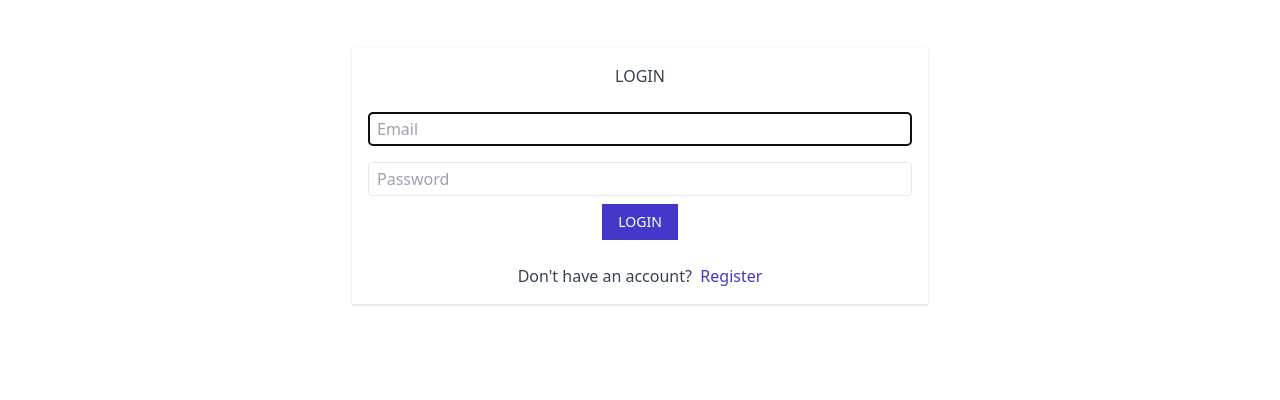
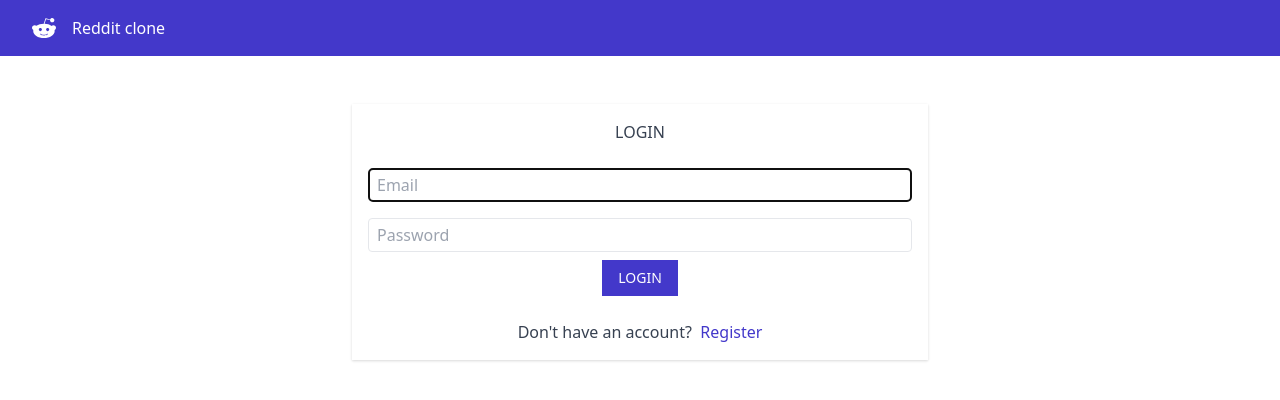
Before and after one commit to hszeliga/reddit-clone, a Next.js app: page /login in a window 1280 px wide. Shown: the top 400 px of the page. Built offline with nearby package versions, Linux system fonts and the light colour scheme; no server answers; what @nhost/react-apollo, @nhost/react-auth, nhost-js-sdk would draw is missing.

Commit message:
add header to login/register page

```diff
--- a/src/components/layout.jsx
+++ b/src/components/layout.jsx
@@ -74,6 +74,14 @@ export function Header(){
     );
 }
 
+export function Header2(){
+    return(
+        <div className="flex items-center justify-between bg-indigo-700 text-white p-4">
+            <div className="flex items-center px-4"><Link href="/"><a><SvgLogo /></a></Link><div className="px-4"><Link href="/"><a>Reddit clone</a></Link></div></div>
+        </div>
+    );
+}
+
 export function Main({children}){
     return <div className="container mx-auto">{children}</div>;
 }
@@ -89,12 +97,13 @@ export function Layout ({children}){
     );
 }
 
-export function Title({children}){
+export function Layout2({children}){
     return(
         <div>
             <Head>
                 <title>Reddit clone</title>
             </Head>
+            <Header2 />
             {children}
         </div>
     );
--- a/src/pages/login.jsx
+++ b/src/pages/login.jsx
@@ -2,7 +2,7 @@ import React, {useState} from "react";
 import {auth} from "utils/nhost";
 import { useRouter } from "next/router";
 import Link from "next/link";
-import { Title } from "components/layout";
+import { Layout2} from "components/layout";
 import Head from 'next/head';
 
 export default function Register(){
@@ -20,7 +20,7 @@ export default function Register(){
         router.push("/");
     }
     return(
-        <Title>
+        <Layout2>
             <Head>
                 <title>Reddit clone - login</title>
             </Head>
@@ -53,6 +53,6 @@ export default function Register(){
                         </div>
                     </form>
             </div>
-            </Title>
+            </Layout2>
     );
 }
--- a/src/pages/register.jsx
+++ b/src/pages/register.jsx
@@ -2,7 +2,7 @@ import React, {useState} from "react";
 import {auth} from "utils/nhost";
 import Link from "next/link";
 import { useRouter } from "next/router";
-import { Title } from "components/layout";
+import { Layout2 } from "components/layout";
 import Head from 'next/head';
 
 export default function Register(){
@@ -20,7 +20,7 @@ export default function Register(){
         router.push("/");
     }
     return(
-        <Title>
+        <Layout2>
             <Head>
                 <title>Reddit clone - register</title>
             </Head>
@@ -53,6 +53,6 @@ export default function Register(){
                         </div>
                     </form>
             </div>
-            </Title>
+            </Layout2>
     );
 }
```
